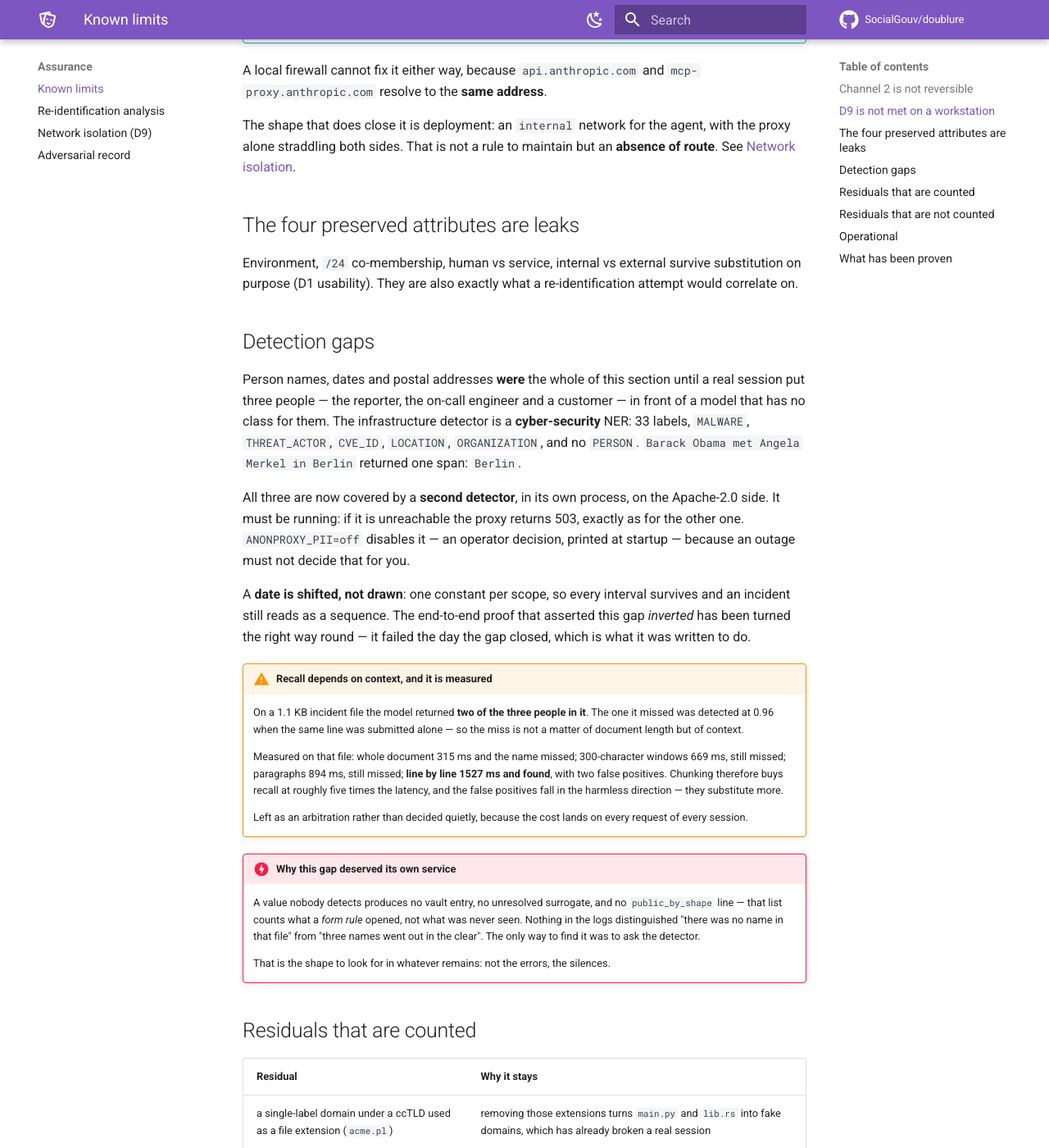
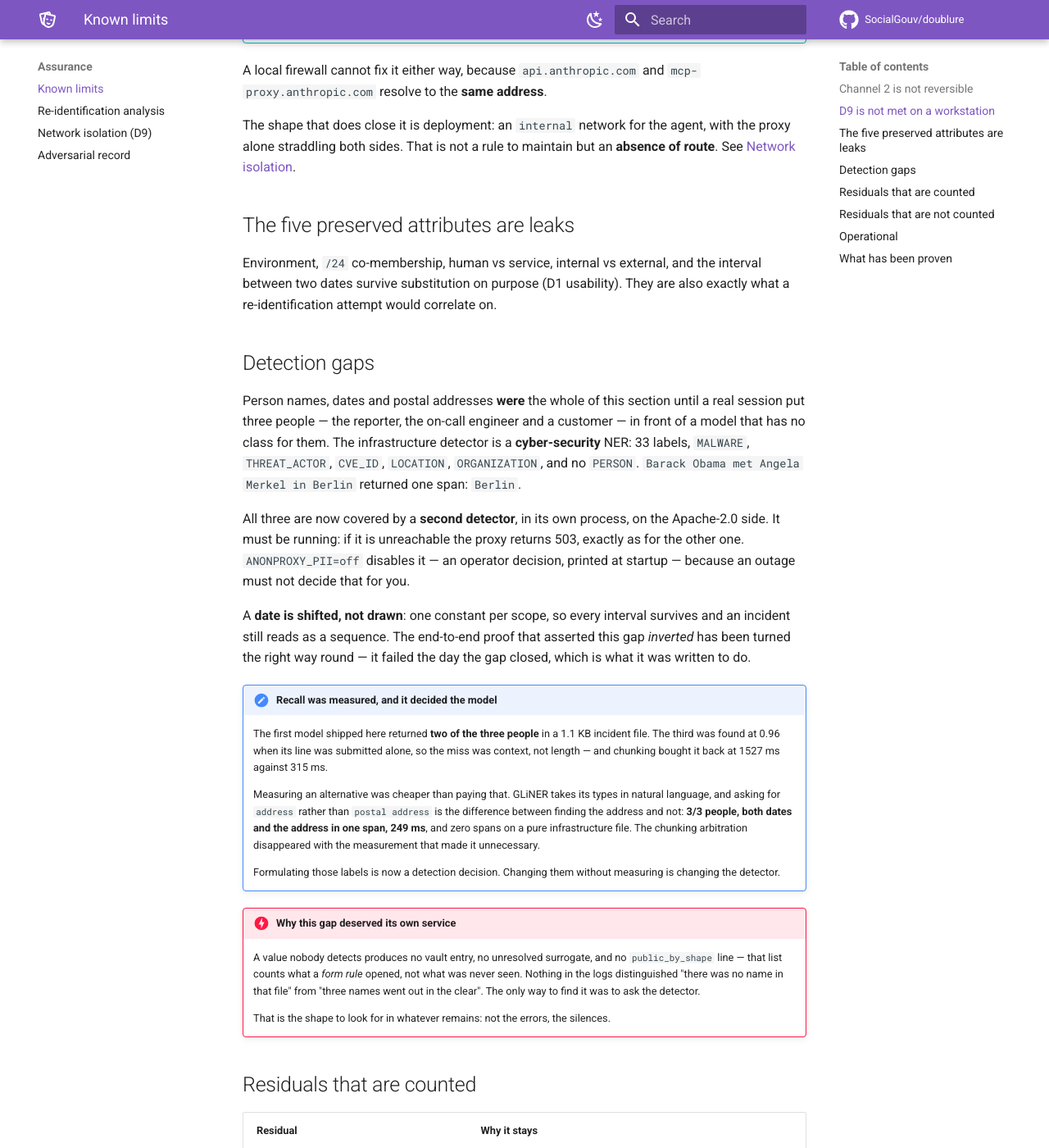
Before and after one commit to SocialGouv/doublure, an MkDocs documentation site: the page built from docs/limits.md, in a window 1280 px wide and 1400 px high, scrolled down 1124 px. Shown: the whole window at 82% size. Built offline with MkDocs 1.6.1 and Material for MkDocs 9.7.7, drawn with Linux system fonts in a browser that asks for light colours; comment, search, counter and statistics services are not loaded.

Commit message:
feat(pii): measure a second model, and let the measurement decide
The chunking arbitration is withdrawn: it was made unnecessary rather than
answered. Line-by-line detection bought the missed name at 1527 ms against
315 ms; a different model finds it at 249 ms and finds more.

GLiNER takes its types in natural language at inference, which turns their
wording into part of the detection. Asking for `address` rather than
`postal address` is the difference between finding the customer's address and
not — same text, same model, same threshold. That is now written where someone
might otherwise reword them casually.

Measured on the file the session actually read: 3/3 people where the previous
model found 2, both dates, the address in ONE span instead of two fragments,
and **zero spans on a pure infrastructure file** — no invented people in a
list of hosts. Apache-2.0, so it stays on our side of the D7 boundary.

Whole chain, whole document, after the swap: no real value survives, and the
ticket number stays 4218 instead of becoming 1000. The reassembly and shape
guards stay as a net even though this model returns whole entities — they cost
nothing and the next model may not.

Co-Authored-By: Claude Opus 5 <noreply@anthropic.com>

```diff
--- a/docs/limits.md
+++ b/docs/limits.md
@@ -53,9 +53,10 @@ agent, with the proxy alone straddling both sides. That is not a rule to
 maintain but an **absence of route**. See
 [Network isolation](d9-network-isolation.md).
 
-## The four preserved attributes are leaks
+## The five preserved attributes are leaks
 
-Environment, `/24` co-membership, human vs service, internal vs external
+Environment, `/24` co-membership, human vs service, internal vs external, and
+the interval between two dates
 survive substitution on purpose (D1 usability). They are also exactly what a
 re-identification attempt would correlate on.
 
@@ -80,21 +81,22 @@ survives and an incident still reads as a sequence. The end-to-end proof that
 asserted this gap *inverted* has been turned the right way round — it failed
 the day the gap closed, which is what it was written to do.
 
-!!! warning "Recall depends on context, and it is measured"
+!!! note "Recall was measured, and it decided the model"
 
-    On a 1.1 KB incident file the model returned **two of the three people in
-    it**. The one it missed was detected at 0.96 when the same line was
-    submitted alone — so the miss is not a matter of document length but of
-    context.
+    The first model shipped here returned **two of the three people** in a
+    1.1 KB incident file. The third was found at 0.96 when its line was
+    submitted alone, so the miss was context, not length — and chunking bought
+    it back at 1527 ms against 315 ms.
 
-    Measured on that file: whole document 315 ms and the name missed;
-    300-character windows 669 ms, still missed; paragraphs 894 ms, still
-    missed; **line by line 1527 ms and found**, with two false positives.
-    Chunking therefore buys recall at roughly five times the latency, and the
-    false positives fall in the harmless direction — they substitute more.
+    Measuring an alternative was cheaper than paying that. GLiNER takes its
+    types in natural language, and asking for `address` rather than
+    `postal address` is the difference between finding the address and not:
+    **3/3 people, both dates and the address in one span, 249 ms**, and zero
+    spans on a pure infrastructure file. The chunking arbitration disappeared
+    with the measurement that made it unnecessary.
 
-    Left as an arbitration rather than decided quietly, because the cost lands
-    on every request of every session.
+    Formulating those labels is now a detection decision. Changing them without
+    measuring is changing the detector.
 
 !!! danger "Why this gap deserved its own service"
 
```
Also changed, not shown: docs/detection.md (+11 -5 lines), 3 other files.
